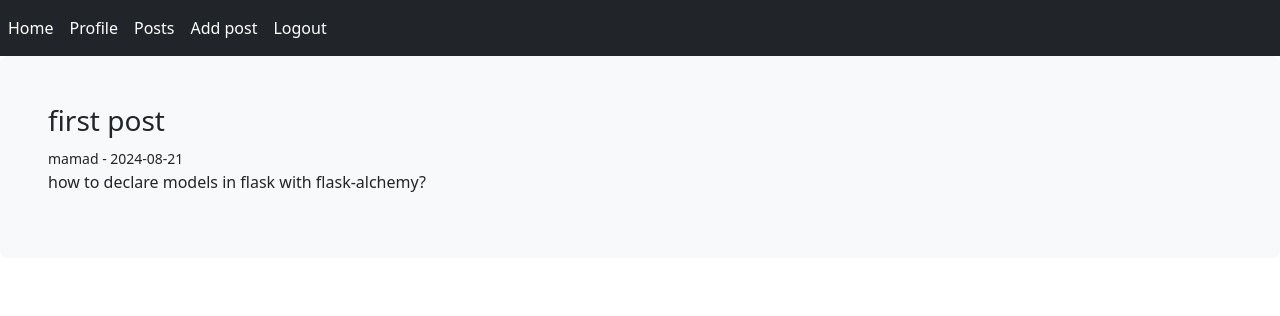
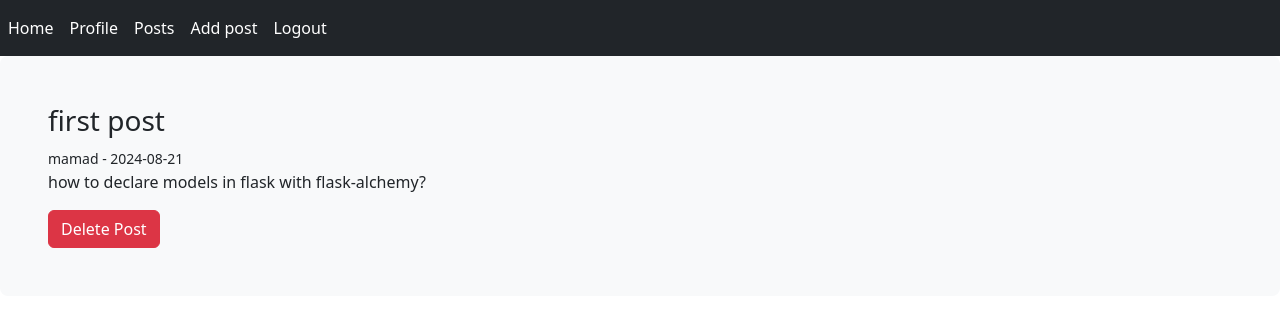
Before and after one commit to navidr98/Social-network-Flask, a Flask app: page /detail/1 in a window 1280 px wide. Shown: the top 316 px of the page. Run offline with Flask 3, Linux system fonts and the light colour scheme; a user stored in the database is signed in.

Commit message:
add delete post option

```diff
--- a/A/blog/routes.py
+++ b/A/blog/routes.py
@@ -1,4 +1,4 @@
-from flask import render_template, redirect, url_for, flash, request
+from flask import render_template, redirect, url_for, flash, request, abort
 from blog import app, db, bcrypt
 from blog.forms import RegistrationForm, LoginForm, EditProfileFrom, Postform
 from blog.models import User, Post
@@ -104,3 +104,17 @@ def new_post():
         flash('Your post created successfully', 'success')
         return redirect(url_for('profile'))
     return render_template('create_post.html', form=form)
+
+
+
+@app.route('/post/delete/<int:post_id>')
+@login_required
+def delete_post(post_id):
+
+    post = Post.query.get_or_404(post_id)
+    if post.author != current_user:
+        abort(403)
+    db.session.delete(post)
+    db.session.commit()
+    flash('Post deleted successfully', 'success')
+    return redirect(url_for('home'))
--- a/A/blog/templates/detail.html
+++ b/A/blog/templates/detail.html
@@ -8,4 +8,7 @@
     <small>{{ post.author.username }} - {{ post.date.strftime('%Y-%m-%d') }}</small>
     <p>{{ post.content }}</p>
 
+    {% if post.author == current_user %}
+        <a href="{{ url_for('delete_post', post_id=post.id) }}" class="btn btn-danger">Delete Post</a>
+    {% endif %}
 {% endblock %}
```
